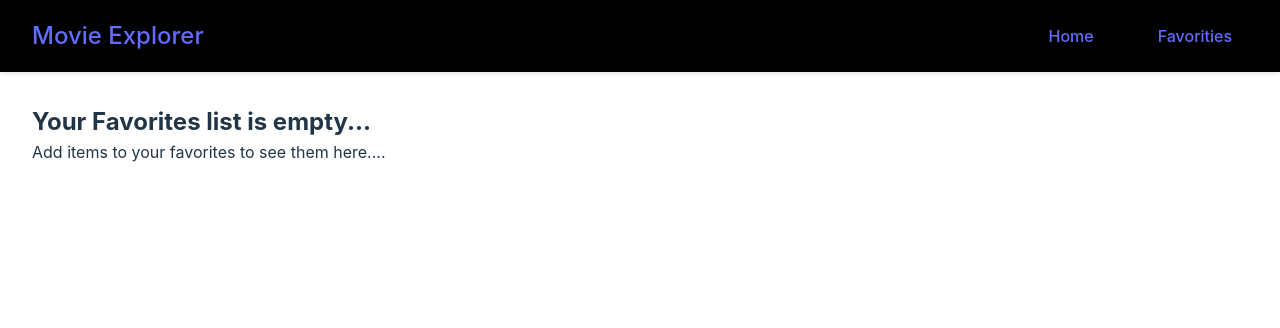
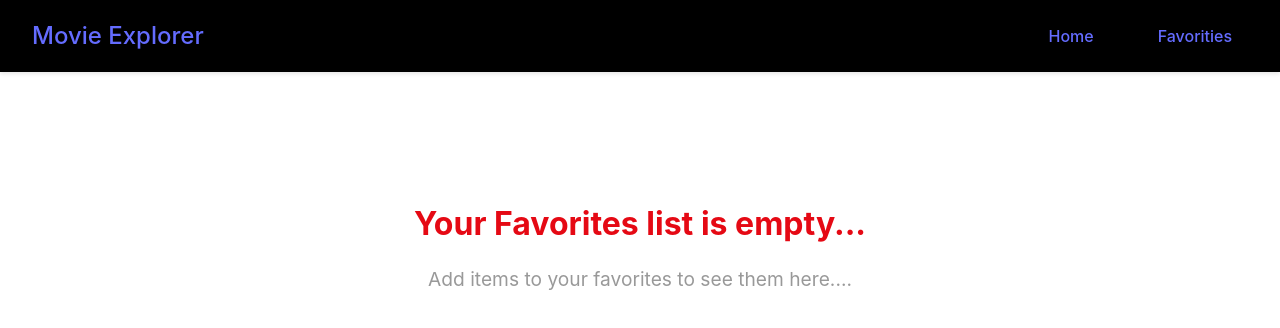
Before and after one commit to Ozodbek0002/Movies, a React app: page /favorities in a window 1280 px wide. Shown: the top 328 px of the page. Built offline with nearby package versions, Linux system fonts and the light colour scheme; the HTML template or start-up script is replaced by a standard one.

Commit message:
1-taskimni davomi, Favoritesni style taxladim

```diff
--- a/src/pages/Favorities.jsx
+++ b/src/pages/Favorities.jsx
@@ -4,7 +4,6 @@ import MovieCard from "../components/MovieCard";
 
 function Favorities() {
   const { favorites } = useMovieContext();
-
 
   if (favorites.length > 0) {
     return (
@@ -20,7 +19,7 @@ function Favorities() {
   }
 
   return (
-    <div className="favorities-empty">
+    <div className="favorites-empty">
       <h2>Your Favorites list is empty...</h2>
       <p>Add items to your favorites to see them here....</p>
     </div>
```
